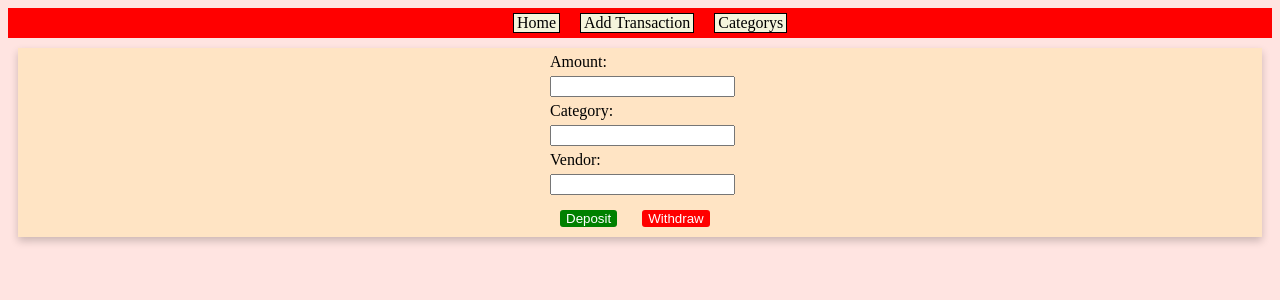
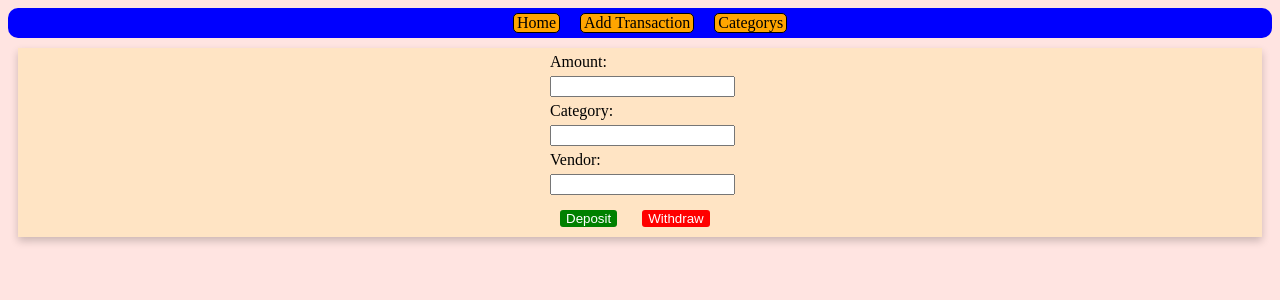
Before and after one commit to Sharqawi-1995/bank, a React (Create React App) app: page /operations in a window 1280 px wide. Shown: the top 300 px of the page. Built offline with nearby package versions, Linux system fonts and the light colour scheme; no server answers.

Commit message:
On branch main

```diff
--- a/src/App.css
+++ b/src/App.css
@@ -6,7 +6,8 @@
 }
 
 .mainLinks {
-  background-color: red;
+  background-color: blue;
+  border-radius: 10px;
 }
 
 .mainLinks a {
@@ -24,7 +25,8 @@
   background-color: rgb(255, 255, 255);
   padding-left: 3px;
   padding-right: 3px;
-  background-color: beige;
+  background-color: orange;
+  border-radius: 5px;
 }
 
 .transactions {
@@ -51,6 +53,9 @@
 
 .Transaction button {
   cursor: pointer;
+  background-color: darkorange;
+  border-radius: 5px;
+  border-style: hidden;
 }
 
 .Transactions h4 {
```
